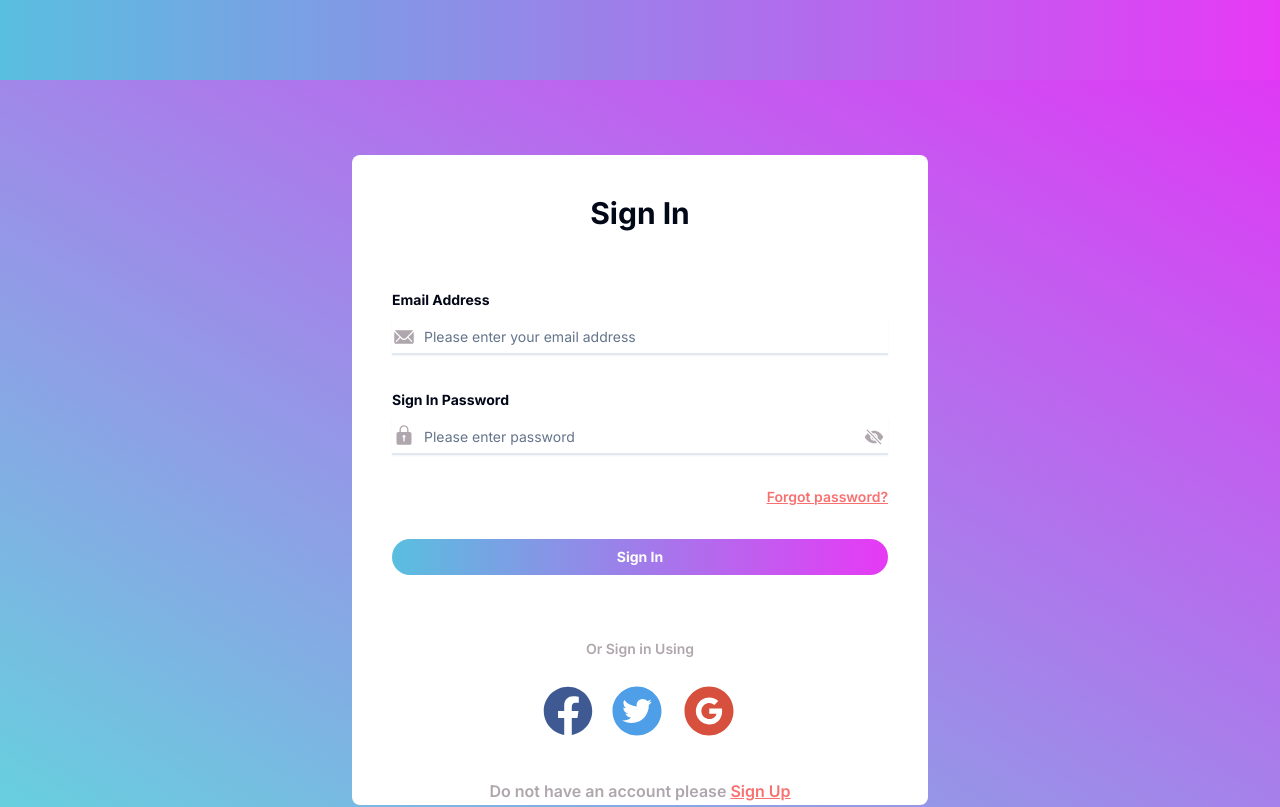
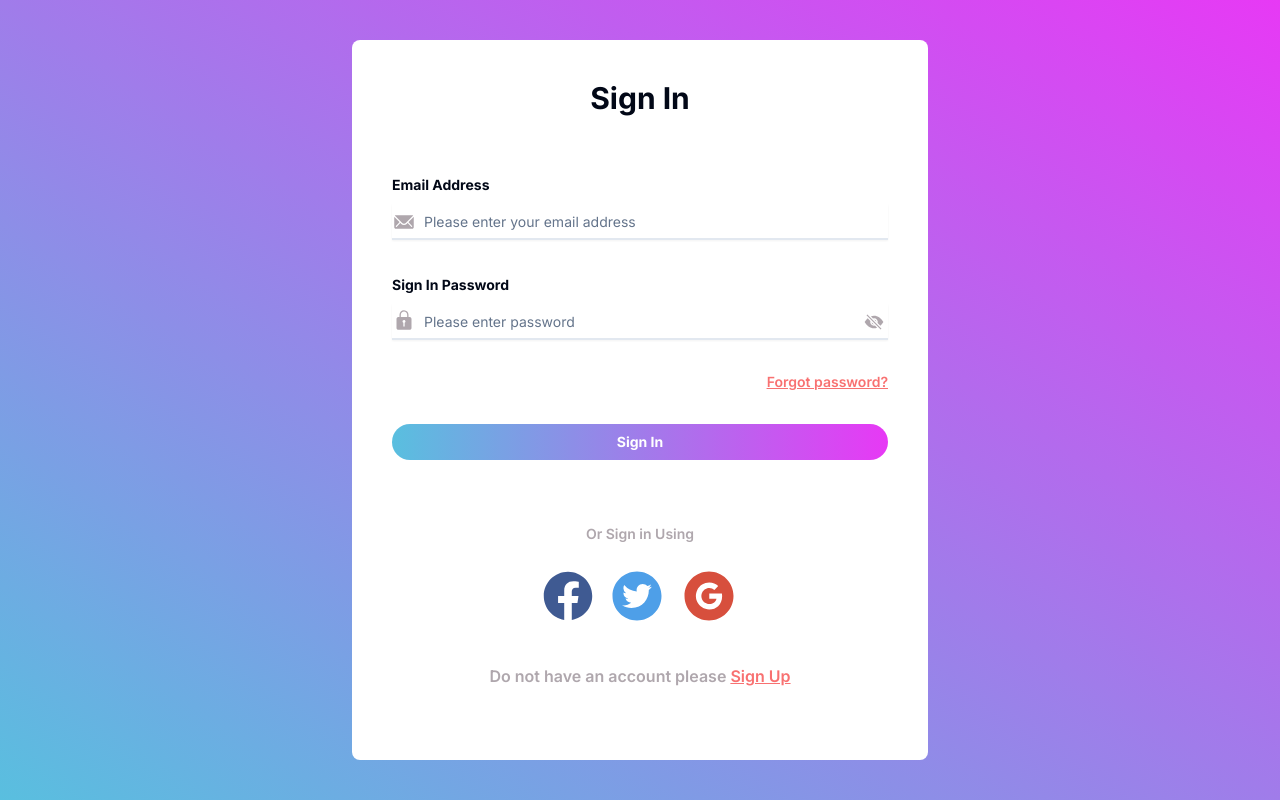
Before and after one commit to tareqhassan2014/nongorfoundation.org, a Next.js app: page /auth/login in a window 1280 px wide. Shown: the top 807 px of the page. Built offline with nearby package versions, Linux system fonts and the light colour scheme.

Commit message:
maintain auth style

```diff
--- a/app/auth/layout.tsx
+++ b/app/auth/layout.tsx
@@ -4,7 +4,7 @@ interface AuthLayoutProps {
 
 const AuthLayout = ({ children }: AuthLayoutProps) => {
     return (
-        <div className="flex py-20 flex-col justify-center items-center bg-gradient-to-r from-[#59BFDF] to-[#E739F5]">
+        <div className="flex flex-col justify-center items-center bg-gradient-to-tr from-[#59BFDF] to-[#E739F5]">
             {children}
         </div>
     );
--- a/app/auth/login/page.tsx
+++ b/app/auth/login/page.tsx
@@ -44,8 +44,8 @@ const Login = () => {
         console.log(values);
     }
     return (
-        <div className='w-full h-screen flex justify-center items-center bg-gradient-to-tr from-[#61d7dd] to-[#df39f5] '>
-            <div className='w-full lg:max-w-xl mx-auto h-screen lg:max-h-[650px] lg:rounded-lg rounded-none py-10 px-10 bg-white'>
+        <div className='w-full h-screen flex justify-center items-center '>
+            <div className='w-full lg:max-w-xl mx-auto h-screen lg:max-h-[720px] lg:rounded-lg rounded-none pb-16 pt-10 px-10 bg-white'>
                 <h2 className='text-3xl font-bold text-center pb-14'>Sign In</h2>
                 <Form {...form}>
                     <form onSubmit={form.handleSubmit(onSubmit)} className="space-y-8">
--- a/app/auth/register/page.tsx
+++ b/app/auth/register/page.tsx
@@ -53,8 +53,8 @@ const Register = () => {
         console.log(values);
     }
     return (
-        <div className='w-full h-screen flex justify-center items-center bg-gradient-to-tr from-[#61d7dd] to-[#df39f5] '>
-            <div className='w-full lg:max-w-xl mx-auto h-screen lg:max-h-[850px] lg:rounded-lg rounded-none py-10 px-10 bg-white'>
+        <div className='w-full h-screen flex justify-center items-center'>
+            <div className='w-full lg:max-w-xl mx-auto h-screen  lg:max-h-[765px] lg:rounded-lg rounded-none pt-2 lg:py-10 px-10 bg-white'>
                 <h2 className='text-3xl font-bold text-center pb-14'>Sign up</h2>
                 <Form {...form}>
                     <form onSubmit={form.handleSubmit(onSubmit)} className="space-y-8">
```
